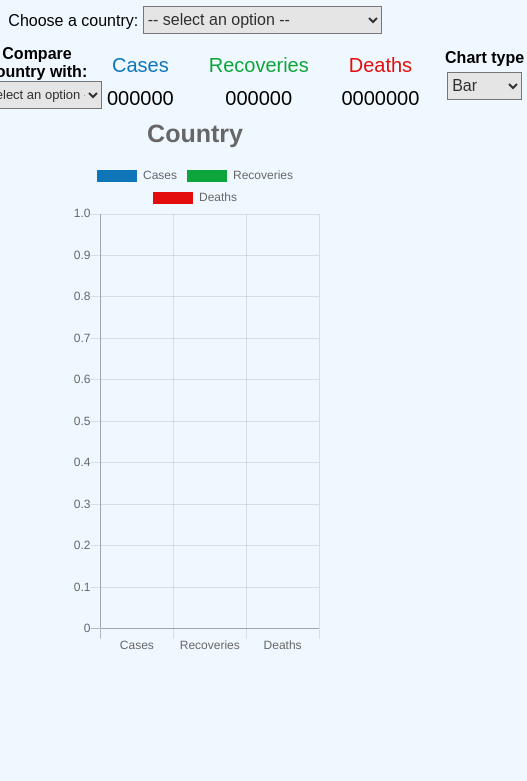
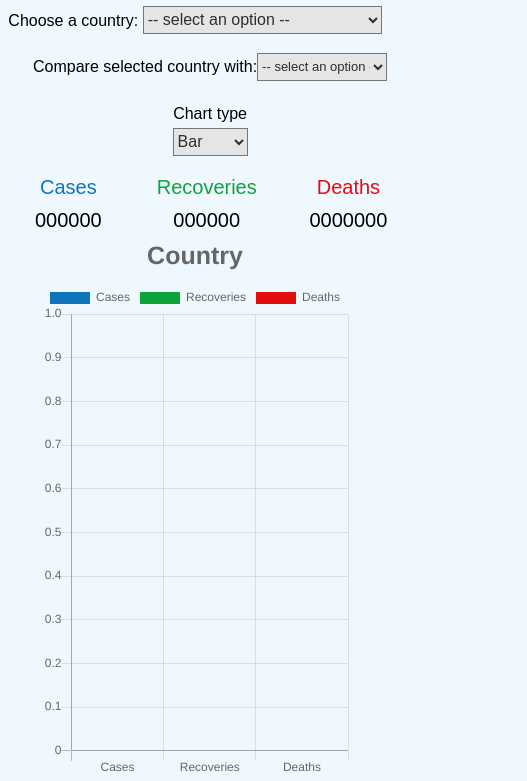
Before and after one commit to Mustafa-Abdishakur/covid-tracker, a plain HTML site: page index.html in a window 390 px wide. Shown: the part 127-908 px from the top of the page, 527 px wide, since content can reach past the window. Before the commit the page ends 844 px from the top, so only its background shows below. Drawn offline with nearby package versions, Linux system fonts and the light colour scheme.

Commit message:
fixed responsive style

```diff
--- a/index.html
+++ b/index.html
@@ -271,7 +271,7 @@
             </div>
             <div class="other-container">
                 <div class="extra-country-container">
-                    <label for="extra-country">Compare country with:</label>
+                    <label for="extra-country">Compare selected country with:</label>
                     <select class="extra-country" name="extra-country">
                             <option disabled selected value> -- select an option -- </option>
                             <option value="global">Global</option>
--- a/style.css
+++ b/style.css
@@ -6,7 +6,7 @@ body{
     padding:0;
     font-family:Arial, Helvetica, sans-serif;
     background-color: aliceblue;
-    overflow:hidden;
+    overflow-x:hidden;
 }
 
 header{
@@ -22,15 +22,17 @@ header{
 }
 .label-1{
     margin:auto;
+    width:95%;
 }
 .info-container{
    display: flex;
+   grid-area: b;
 }
 
 .container-2{
     margin:auto;
     margin-top:10px;
-    width:65%;
+    width:60vw;
     height:65vh;
     position: relative;
 
@@ -73,9 +75,7 @@ select{
     flex-direction: column;
     text-align: center;
     z-index:2;
-}
-.chart-type-container label{
-    font-weight: bold;
+    grid-area:c;
 }
 
 .chart-type-container select{
@@ -84,20 +84,22 @@ select{
 }
 .other-container{
     display:flex;
-    align-items: center;
     justify-content: space-between;
-    width:60%;
     position: relative;
-    right:60px;
     margin-top:10px;
+    margin:auto;
 
 }
+.other-container div{
+margin: 0 20px;
+}
+
 .extra-country-container{
 display:flex;
 flex-direction: column;
 align-items: center;
 justify-content: space-between;
-font-weight:bold;
+grid-area: a;
 }
 @media(max-width:800px){
     .extra-country-container select{
@@ -106,7 +108,44 @@ font-weight:bold;
     }
 }
 @media(max-width:610px){
+
+}
+@media(max-width:550px){
     .other-container{
-        right:100px;
+        display:grid;
+        grid-template-rows: repeat(3,1fr);
+        place-items: center;
+        position:static;
+        margin-left:0;
+        grid-template-areas:
+        "a"
+        "c"
+        "b";
+        margin:auto;
+    }
+    .extra-country-container{
+    flex-direction: row;
+    text-align: left;
+
+    }
+    .container-2{
+     width:80vw;
+ }
+
+}
+@media(max-width:372px){
+    .container-1 label {
+        font-size:13px;
+    }
+    .other-container{
+        margin-left:0;
+    }
+    header {
+        width:99%;
+        margin:auto;
+    }
+    .container-2{
+        width:95vw;
+        margin:auto;
     }
 }
```
